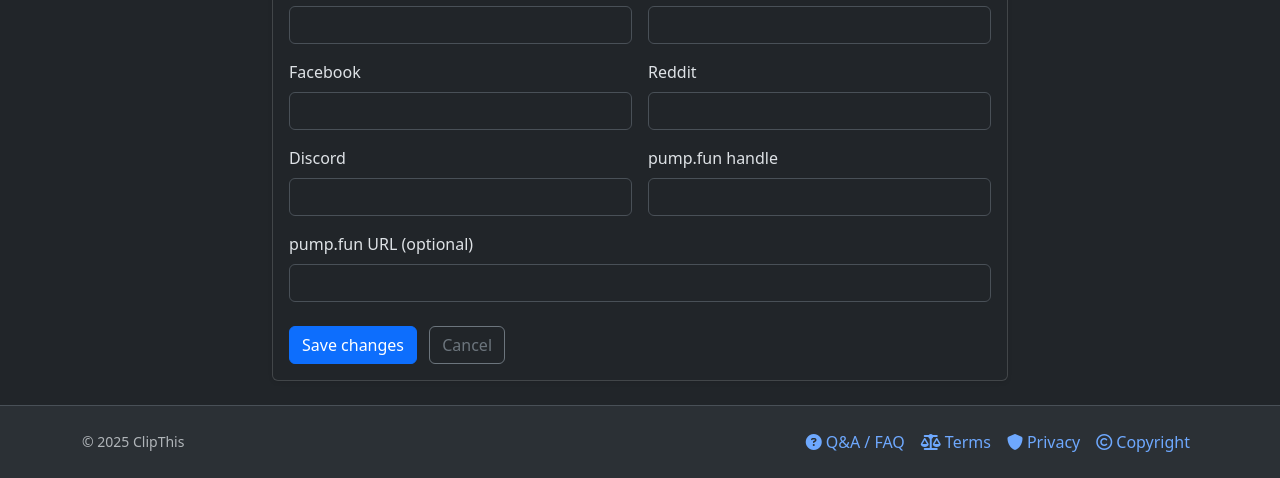
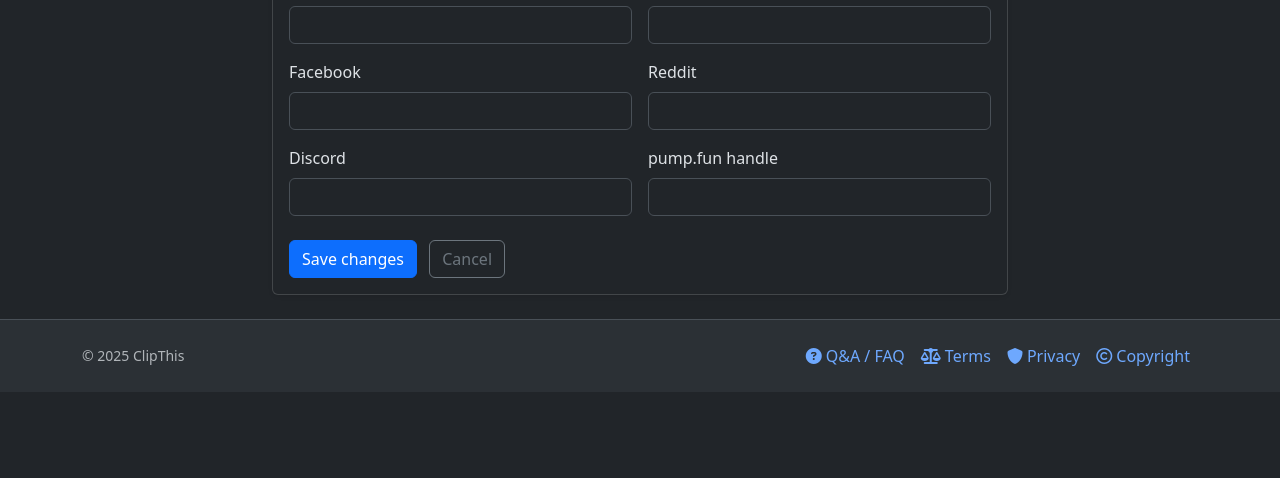
Before and after one commit to athena-live/clipthis, a Django app: page /profile/ in a window 1280 px wide. Shown: the part 1316-1794 px from the top of the page. After the commit the page ends 1682 px from the top, so only its background shows below. Run offline with Django 5.2, Linux system fonts and the light colour scheme; the visitor is signed in with stand-in values (Sample User, id 1); data comes from the database, SQL or seed files in the repository; data that the repository does not hold is empty.

Commit message:
Got it. I removed the pump.fun URL from profiles and added pump.fun as a valid stream link source.
What I changed

Allow pump.fun stream links:

Updated allowed domains to include pump.fun so users can add stream links from pump.fun.
File: clipthis/streams/validators.py (added to ALLOWED_STREAM_DOMAINS)
Removed pump.fun URL from profiles (kept handle):

Model: clipthis/streams/models.py — removed pumpfun_url field (kept pumpfun_handle).
Migration: clipthis/streams/migrations/0010_remove_profile_pumpfun_url.py — drops the column.
Form: clipthis/streams/forms.py — removed pumpfun_url from ProfileForm.
Profile edit UI: clipthis/templates/account/profile.html — removed the pump.fun URL input.
Public profile: clipthis/templates/streams/public_profile.html — no longer shows pump.fun URL, and the “no social profiles” condition now accounts for pumpfun_handle.

```diff
--- a/clipthis/streams/forms.py
+++ b/clipthis/streams/forms.py
@@ -51,7 +51,7 @@ class ProfileForm(forms.ModelForm):
             # Socials
             'youtube', 'twitch', 'kick', 'tiktok', 'instagram', 'x', 'facebook', 'reddit', 'discord',
             # Pump.fun
-            'pumpfun_handle', 'pumpfun_url',
+            'pumpfun_handle',
         ]
         widgets = {
             'payment_note': forms.Textarea(attrs={'rows': 3, 'placeholder': 'Any additional payment instructions…'}),
--- a/clipthis/streams/models.py
+++ b/clipthis/streams/models.py
@@ -94,7 +94,6 @@ class Profile(models.Model):
     reddit = models.CharField(max_length=120, blank=True, validators=[validate_no_links])
     discord = models.CharField(max_length=120, blank=True, validators=[validate_no_links], help_text='Discord username or server handle')
     pumpfun_handle = models.CharField(max_length=120, blank=True, validators=[validate_no_links], help_text='pump.fun handle (no links)')
-    pumpfun_url = models.URLField(blank=True, validators=[validate_pumpfun_url], help_text='pump.fun URL (optional)')
 
     PLAN_FREE = 'free'
     PLAN_PLUS = 'plus'
--- a/clipthis/streams/validators.py
+++ b/clipthis/streams/validators.py
@@ -7,6 +7,7 @@ ALLOWED_STREAM_DOMAINS = {
     'youtu.be',
     'twitch.tv',
     'kick.com',
+    'pump.fun',
 }
 
 
--- a/clipthis/templates/account/profile.html
+++ b/clipthis/templates/account/profile.html
@@ -158,10 +158,6 @@
                     <label class="form-label" for="id_pumpfun_handle">pump.fun handle</label>
                     {{ profile_form.pumpfun_handle }}
                   </div>
-                  <div class="col-md-12">
-                    <label class="form-label" for="id_pumpfun_url">pump.fun URL (optional)</label>
-                    {{ profile_form.pumpfun_url }}
-                  </div>
                 </div>
 
                 <div class="mt-4">
--- a/clipthis/templates/streams/public_profile.html
+++ b/clipthis/templates/streams/public_profile.html
@@ -89,10 +89,7 @@
             {% if profile.pumpfun_handle %}
               <div class="col-md-6"><strong>pump.fun:</strong> {{ profile.pumpfun_handle }}</div>
             {% endif %}
-            {% if profile.pumpfun_url %}
-              <div class="col-md-12"><strong>pump.fun URL:</strong> <a href="{{ profile.pumpfun_url }}" target="_blank" rel="noopener">{{ profile.pumpfun_url }}</a></div>
-            {% endif %}
-            {% if not profile.youtube and not profile.twitch and not profile.kick and not profile.tiktok and not profile.instagram and not profile.x and not profile.facebook and not profile.reddit and not profile.discord %}
+            {% if not profile.youtube and not profile.twitch and not profile.kick and not profile.tiktok and not profile.instagram and not profile.x and not profile.facebook and not profile.reddit and not profile.discord and not profile.pumpfun_handle %}
               <div class="col-12 text-muted">No social profiles shared.</div>
             {% endif %}
           </div>
```
Also changed, not shown: clipthis/streams/migrations/0010_remove_profile_pumpfun_url.py (added).
